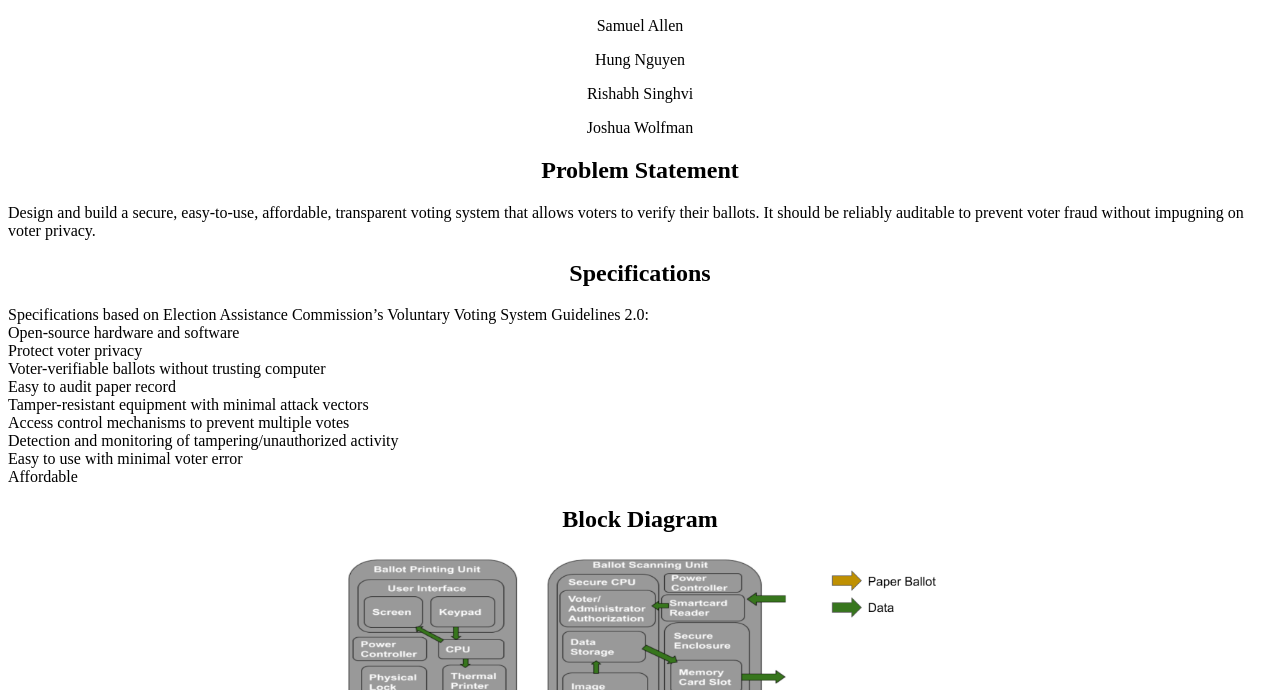
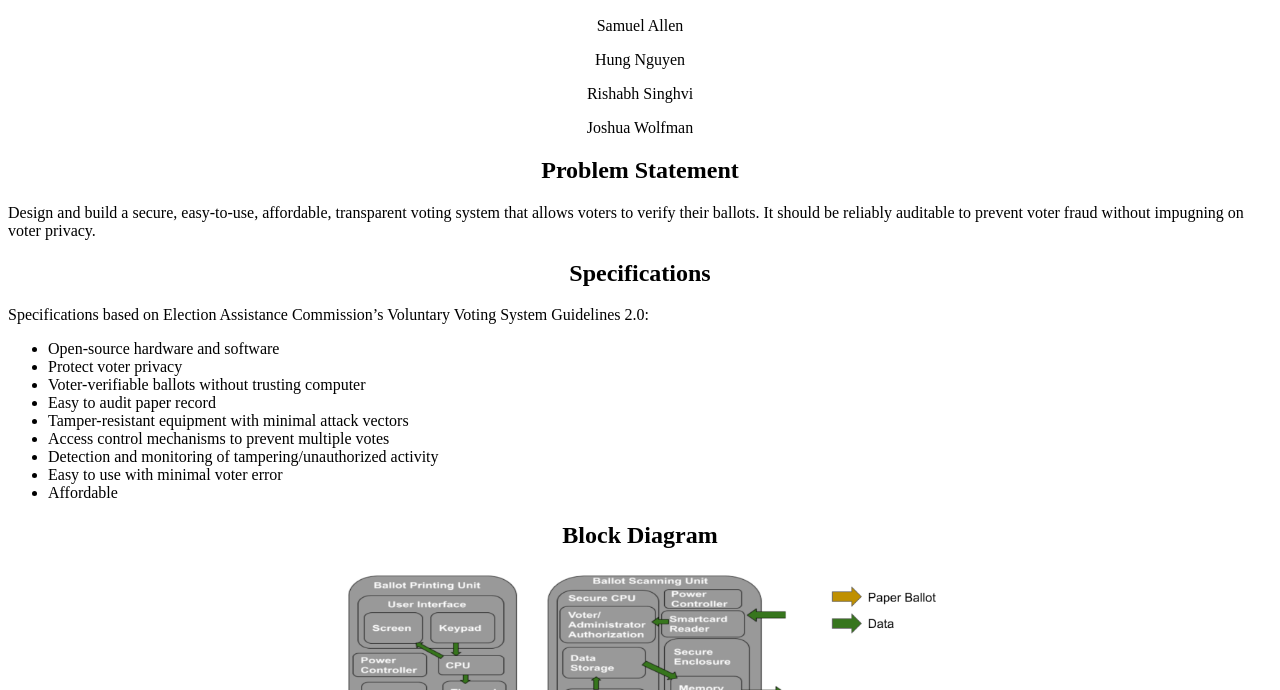
Before and after one commit to jwolfman/Democrasafe, a plain HTML site: page Website/index.html in a window 1280 px wide. Shown: the part 110-800 px from the top of the page. Drawn offline with Linux system fonts and the light colour scheme.

Commit message:
Made specs into a bulleted list

```diff
--- a/Website/index.html
+++ b/Website/index.html
@@ -23,16 +23,18 @@
     </div>
     <div id="specs">
         <h2>Specifications</h2>
-        <p>Specifications based on Election Assistance Commission’s Voluntary Voting System Guidelines 2.0:<br>
-            Open-source hardware and software<br>
-            Protect voter privacy<br>
-            Voter-verifiable ballots without trusting computer<br>
-            Easy to audit paper record<br>
-            Tamper-resistant equipment with minimal attack vectors<br>
-            Access control mechanisms to prevent multiple votes<br>
-            Detection and monitoring of tampering/unauthorized activity<br>
-            Easy to use with minimal voter error<br>
-            Affordable</p>
+        <p>Specifications based on Election Assistance Commission’s Voluntary Voting System Guidelines 2.0:</p>
+        <ul>
+            <li>Open-source hardware and software</li>
+            <li>Protect voter privacy</li>
+            <li>Voter-verifiable ballots without trusting computer</li>
+            <li>Easy to audit paper record</li>
+            <li>Tamper-resistant equipment with minimal attack vectors</li>
+            <li>Access control mechanisms to prevent multiple votes</li>
+            <li>Detection and monitoring of tampering/unauthorized activity</li>
+            <li>Easy to use with minimal voter error</li>
+            <li>Affordable</li>
+        </ul>
     </div>
     <div id="diagram">
         <h2>Block Diagram</h2>
```
